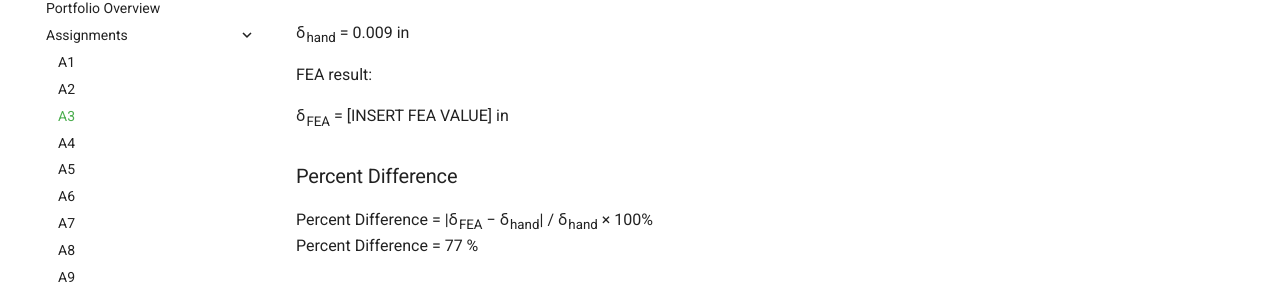
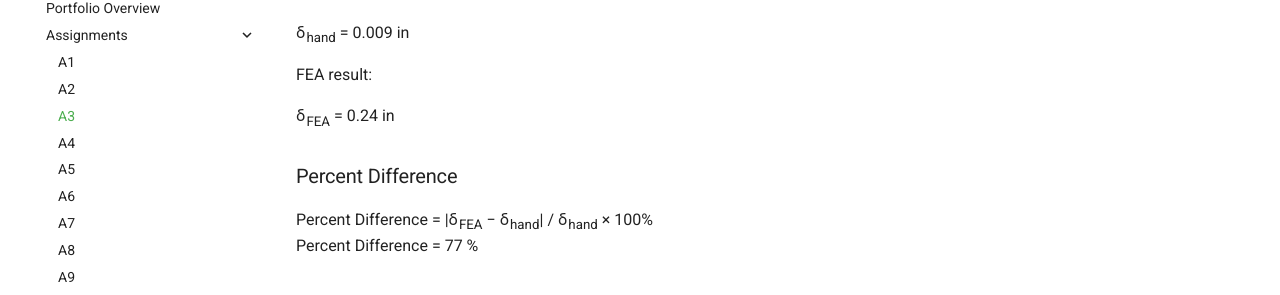
Before and after one commit to kskippe5/KelseyMEGR2157-portfolio, an MkDocs documentation site: the page built from docs/assignments/A03/index.md, in a window 1280 px wide and 900 px high, scrolled down 5950 px. Shown: the part 154-449 px from the top of the window. Built offline with MkDocs 1.6.1 and Material for MkDocs 9.7.7, drawn with Linux system fonts in a browser that asks for light colours.

Commit message:
Update FEA value in assignment documentation

```diff
--- a/docs/assignments/A03/index.md
+++ b/docs/assignments/A03/index.md
@@ -413,7 +413,7 @@ Length = MaxDeflection × Area × E / Load
 
 <div class="equation">
 
-δ<sub>FEA</sub> = [INSERT FEA VALUE] in
+δ<sub>FEA</sub> = 0.24 in
 
 </div>
 
```
